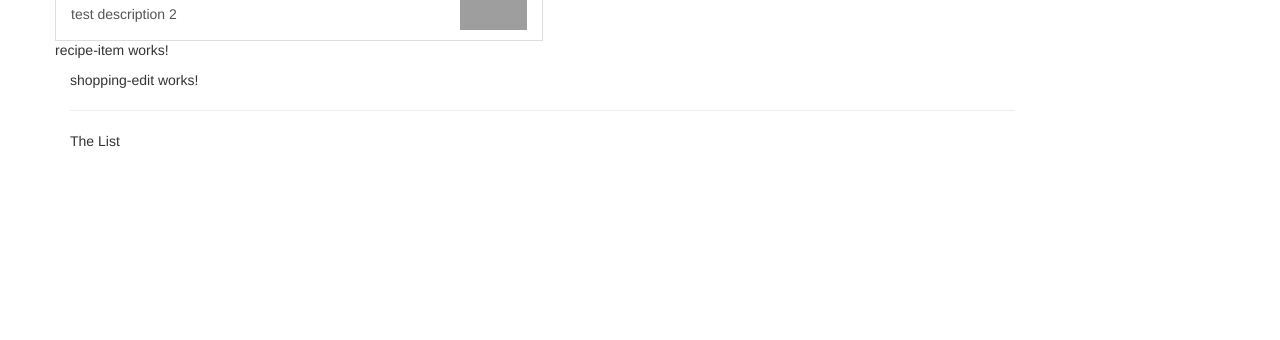
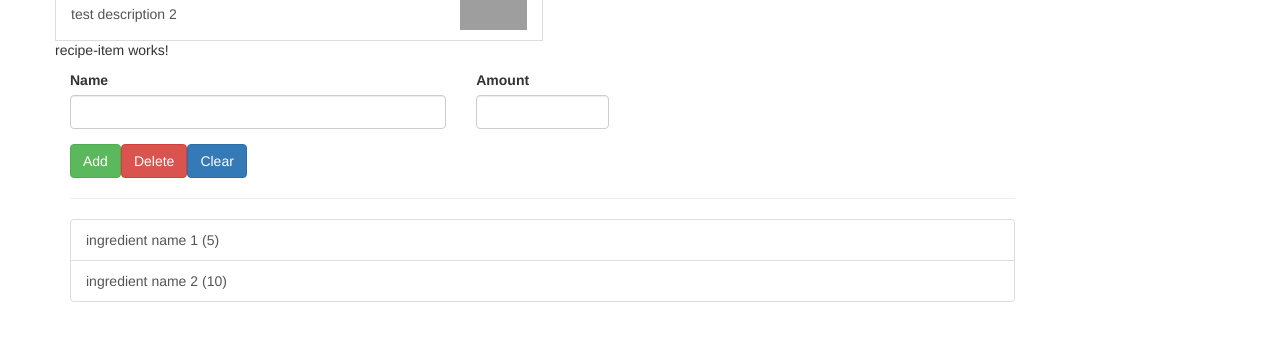
Before and after one commit to yyingyingquek/cookbook, an Angular app: page / in a window 1280 px wide. Shown: the part 278-618 px from the top of the page. Built offline with nearby package versions, Linux system fonts and the light colour scheme; grey boxes are pictures that could not be loaded.

Commit message:
ingredient model, shopping list (wip)

```diff
--- a/src/app/shopping-list/shopping-edit/shopping-edit.component.html
+++ b/src/app/shopping-list/shopping-edit/shopping-edit.component.html
@@ -1 +1,23 @@
-<p>shopping-edit works!</p>
+<div class="row">
+  <div class="col-xs-12">
+    <form>
+      <div class="row">
+        <div class="col-sm-5 form-group">
+          <label for="name">Name</label>
+          <input type="text" id="name" class="form-control" />
+        </div>
+        <div class="col-sm-2 form-group">
+          <label for="amount">Amount</label>
+          <input type="number" id="number" class="form-control" />
+        </div>
+      </div>
+      <div class="row">
+        <div class="col-xs-12">
+          <button class="btn btn-success" type="submit">Add</button>
+          <button class="btn btn-danger" type="button">Delete</button>
+          <button class="btn btn-primary" type="button">Clear</button>
+        </div>
+      </div>
+    </form>
+  </div>
+</div>
--- a/src/app/shopping-list/shopping-list.component.html
+++ b/src/app/shopping-list/shopping-list.component.html
@@ -2,6 +2,13 @@
   <div class="col-xs-10">
     <app-shopping-edit></app-shopping-edit>
     <hr />
-    <p>The List</p>
+    <ul class="list-group">
+      <a
+        style="cursor: pointer"
+        class="list-group-item"
+        *ngFor="let ingredient of ingredients"
+        >{{ ingredient.name }} ({{ ingredient.amount }})</a
+      >
+    </ul>
   </div>
 </div>
--- a/src/app/shopping-list/shopping-list.component.ts
+++ b/src/app/shopping-list/shopping-list.component.ts
@@ -1,15 +1,18 @@
 import { Component, OnInit } from '@angular/core';
+import { Ingredient } from '../shared/ingredient.model';
 
 @Component({
   selector: 'app-shopping-list',
   templateUrl: './shopping-list.component.html',
-  styleUrls: ['./shopping-list.component.css']
+  styleUrls: ['./shopping-list.component.css'],
 })
 export class ShoppingListComponent implements OnInit {
+  ingredients: Ingredient[] = [
+    new Ingredient('ingredient name 1', 5),
+    new Ingredient('ingredient name 2', 10),
+  ];
 
-  constructor() { }
+  constructor() {}
 
-  ngOnInit(): void {
-  }
-
+  ngOnInit(): void {}
 }
```
Also changed, not shown: src/app/shared/ingredient.model.ts (added, +13 -0 lines).
